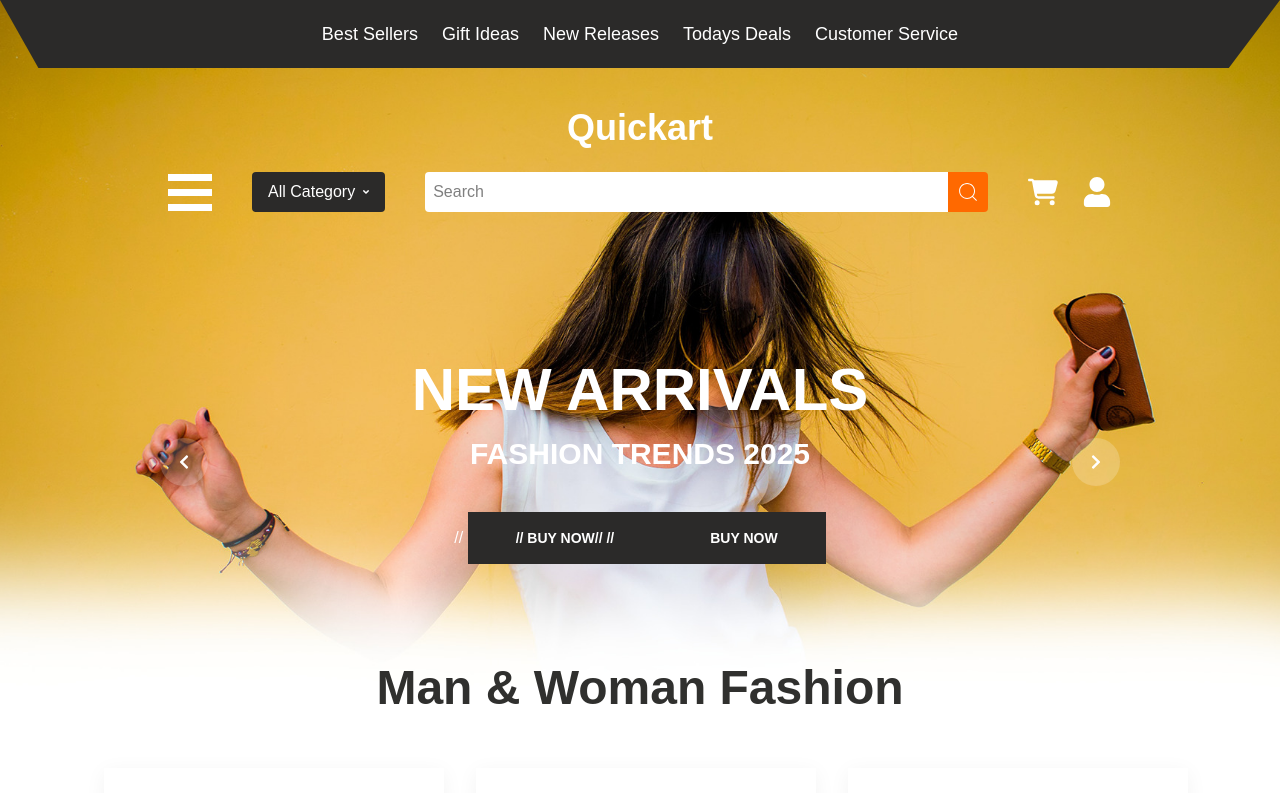
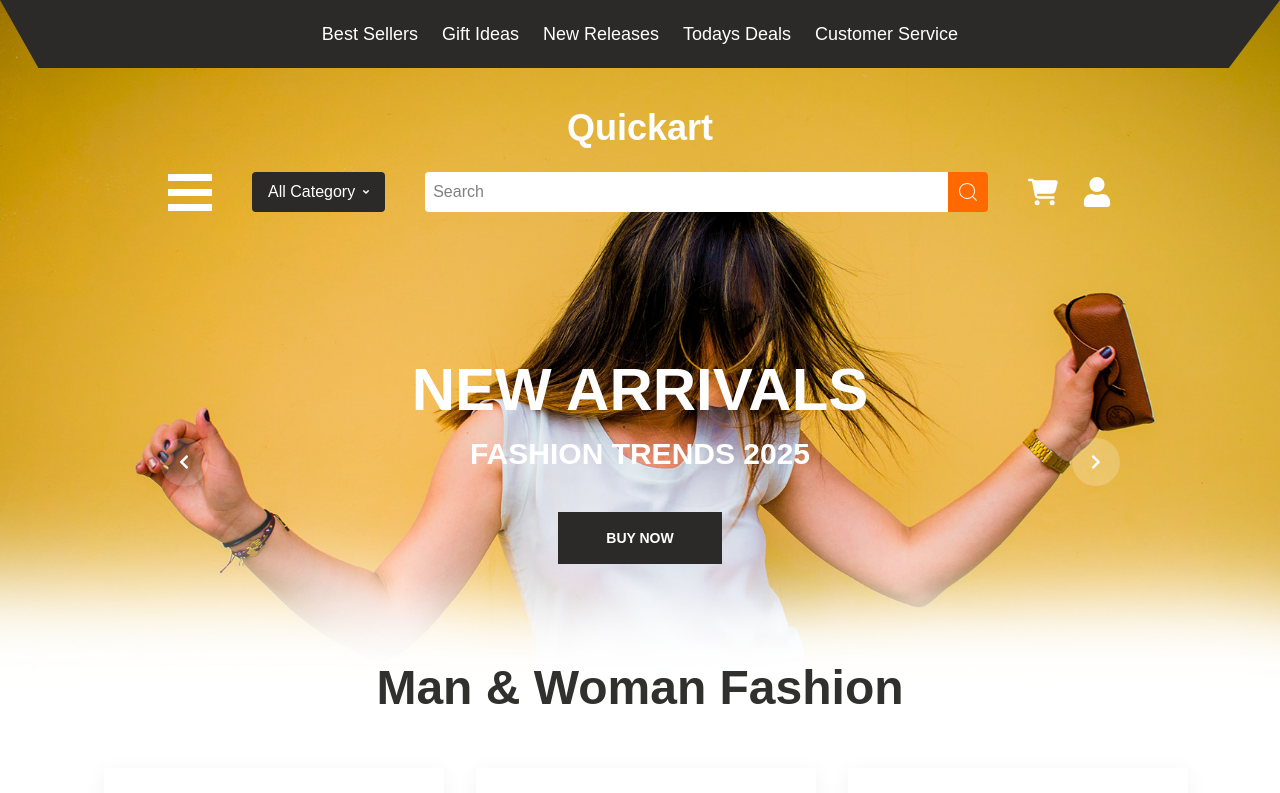
Before and after one commit to nizam-321/quickart, a Next.js app: page / in a window 1280 px wide. Shown: the top 793 px of the page. Built offline with nearby package versions, Linux system fonts and the light colour scheme.

Commit message:
Update HeroSlider.js

```diff
--- a/components/HeroSlider.js
+++ b/components/HeroSlider.js
@@ -48,10 +48,6 @@ const HeroSlider = () => {
         <h2 className="text-xl md:text-3xl font-semibold">{currentSlide.subtitle}</h2>
 
         <Link href="/#clothes">
-        // <button className="relative overflow-hidden text-white bg-[#2b2a29] text-sm font-bold mt-10 p-4 px-12 cursor-pointer group">
-        //   <span className="relative z-10">BUY NOW</span>
-        //   <span className="absolute inset-0 bg-orange-600 transform scale-x-0 origin-left group-hover:scale-x-100 group-hover:origin-left transition-transform duration-500 ease-out"></span>
-        // </button>
           <button className="relative overflow-hidden text-white bg-[#2b2a29] text-sm font-bold mt-10 p-4 px-12 cursor-pointer group active:scale-95 transition-transform duration-100">
             <span className="relative z-10">BUY NOW</span>
             <span className="absolute inset-0 bg-orange-600 transform scale-x-0 origin-left group-hover:scale-x-100 group-hover:origin-left transition-transform duration-500 ease-out"></span>
```
